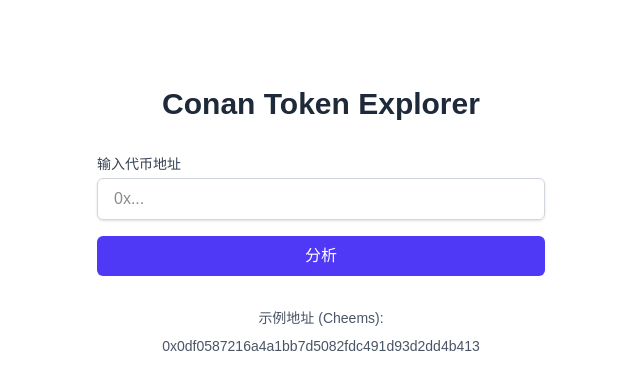
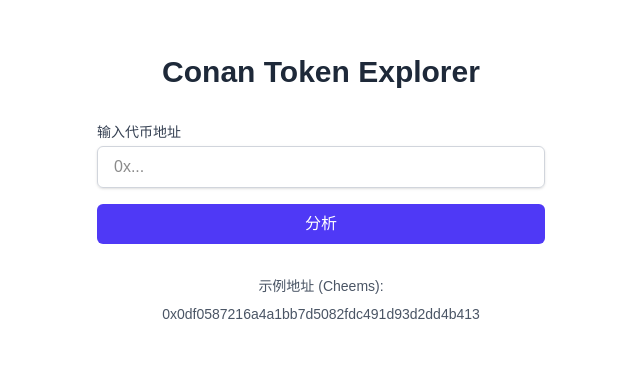
Before and after one commit to Flowearn/Conan, a Next.js app: page /zh in a window 1280 px wide. Shown: the part 115-504 px from the top of the page, without its empty margins (319-959 px from the left). Built offline with nearby package versions, Linux system fonts and the light colour scheme.

Commit message:
Debug: 移除 main 标签的 className 属性进行测试

```diff
--- a/src/app/layout.tsx
+++ b/src/app/layout.tsx
@@ -31,8 +31,8 @@
   return (
     <html lang={locale}>
       <body>
-        {/* === 开始：恢复 main 元素 === */}
-        <main className="max-w-7xl mx-auto px-4 sm:px-6 lg:px-8 py-8">
+        {/* === 开始：恢复 main 元素，但移除所有类名 === */}
+        <main> {/* 暂时移除所有 class */}
           {children}
         </main>
         {/* === 结束：恢复 main 元素 === */}
```
